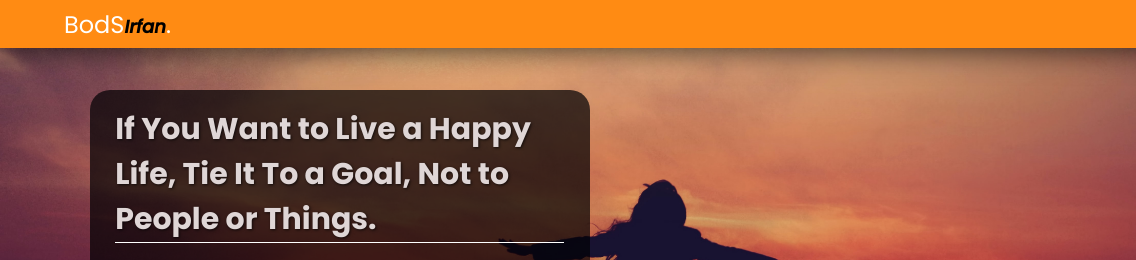
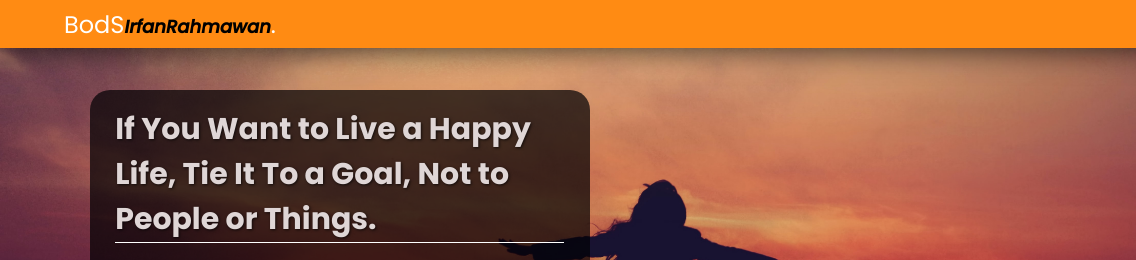
Before and after one commit to chairulichwan/bods, a plain HTML site: page index.html in a window 1280 px wide. Shown: the top 260 px of the page, 0-1136 px from the left. Drawn offline with nearby package versions, Linux system fonts and the light colour scheme.

Commit message:
Update index.html
Signed-off-by: chairulichwan <49811836+chairulichwan@users.noreply.github.com>

```diff
--- a/index.html
+++ b/index.html
@@ -14,7 +14,7 @@
   <body>
     <!-- navbartmulai -->
     <nav class="navbar">
-      <a href="#" class="navbar-logo">BodS<span>Irfan</span>.</a>
+      <a href="#" class="navbar-logo">BodS<span>IrfanRahmawan</span>.</a>
       <div class="navbar-nav">
         <a href="" id="look"><i data-feather="user-plus"></i></a>
         <a href="" id="look"><i data-feather="mail"></i></a>
```
